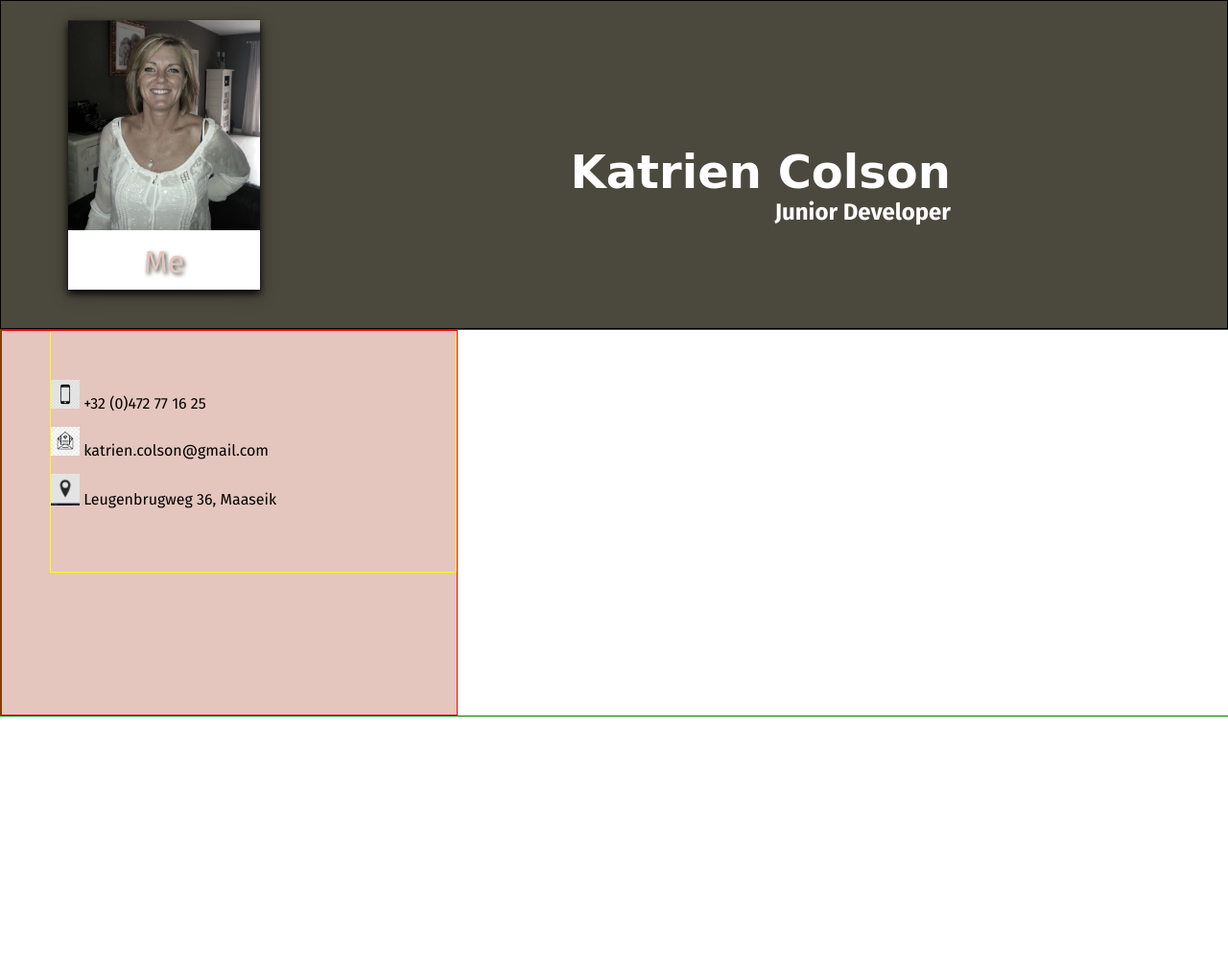
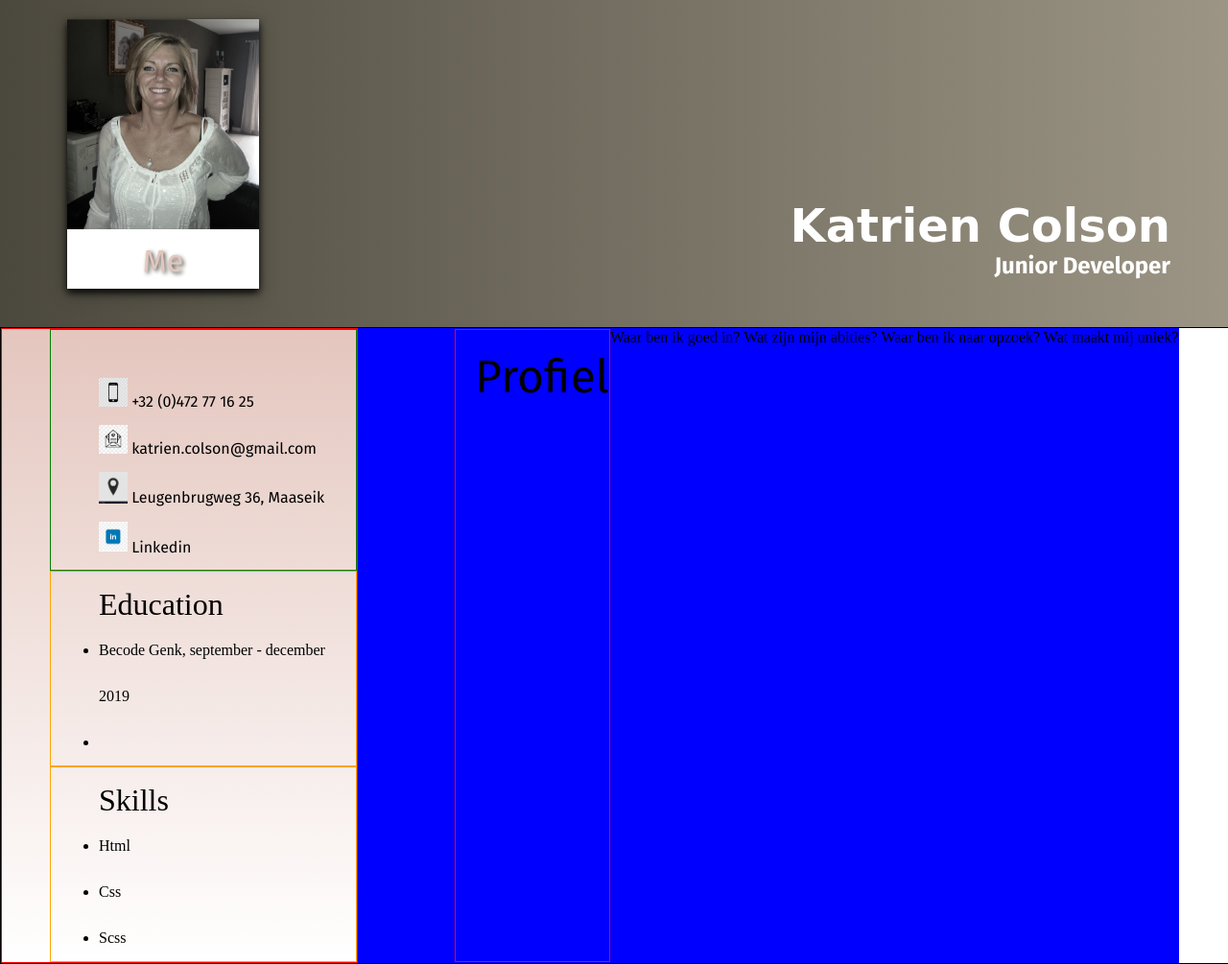
Before and after one commit to KatrienColson/cv, a plain HTML site: page index.html in a window 1280 px wide. Shown: the whole page at 96% size. Before the commit the page ends 800 px from the top, so only its background shows below. Drawn offline with Linux system fonts and the light colour scheme; a web font is replaced by a local one.

Commit message:
deel cv maken

```diff
--- a/index.html
+++ b/index.html
@@ -25,20 +25,41 @@
     </div>
           <!--begin midden-->
     <div class="middle-container">
-        <div class="personal-box">
-           <ul>
-                <li><img src="img/phone.png" style="width:30px" style="height:30px";> +32 (0)472 77 16 25</li>
-                <li><img src="img/email.jpg" style="width:30px" style="height:30px";> katrien.colson@gmail.com</li>
-                <li><img src="img/pin.jpg" style="width:30px" style="height:30px";> Leugenbrugweg 36, Maaseik</li>
-            </ul>
+        <div class="column-left">
+            <div class="personal-box-list">
+                <ul>
+                    <li><img src="img/phone.png" style="width:30px" style="height:30px";> +32 (0)472 77 16 25</li>
+                    <li><img src="img/email.jpg" style="width:30px" style="height:30px";> katrien.colson@gmail.com</li>
+                    <li><img src="img/pin.jpg" style="width:30px" style="height:30px";> Leugenbrugweg 36, Maaseik</li>
+                    <li><img src="img/linkedin.jpg" style="width:30px" style="height:30px";> Linkedin</li>
+                 </ul>
+             </div>
+            <div class="education">
+               <div class="education-title"> Education</div>
+                <ul>
+                    <li>Becode Genk, september - december 2019</li>
+                    <li></li>
+                </ul>
+            </div>
 
-
-
+        <!--vaardigheden-->
+            <div class="skills">
+                <div class="skills-title"> Skills</div>
+                <ul>
+                    <li>Html</li>
+                    <li>Css</li>
+                    <li>Scss</li>
+                </ul>
+            </div>
         </div>
-
-
-
-
+        <!--rechtse-kolom-->
+         <div class="column-right">
+             <div class="border-profiel">Profiel</div>
+            Waar ben ik goed in?
+            Wat zijn mijn abities?
+            Waar ben ik naar opzoek?
+            Wat maakt mij uniek?
+         </div>
     </div>
 
 
--- a/style.css
+++ b/style.css
@@ -11,9 +11,12 @@ body{
     display: flex;
     flex-direction: row;
     flex-wrap: wrap;
-    border: 1px solid black;
     height: auto;
     background-color: #4B483D;
+    background-image: linear-gradient(to right,#4B483D, #9c9585);
+    justify-content: space-between;
+    align-items: flex-end;
+
 }
 div.polaroid {
     width: 200px;
@@ -50,46 +53,114 @@ div.container {
 .name{
     display: flex;
     flex-direction: column;
-    width: 760px;
     font-family: 'Calligraffitti', cursive;
     color: #FFFFFF;
 }
 h1{
-    padding-top: 150px;
-    text-align: right;
+
     font-size: 3rem;
-    margin-right: 40px;
+    margin-right: 60px;
 }
 h2{
+
     text-align: right;
     font-family: 'Fira Sans', sans-serif;
-    margin-right: 40px;
+    margin-right: 60px;
+    margin-bottom: 50px;
 }
-/*begin midden*/
+/*begin midden-links*/
+/*persoonlijke gegevens*/
 .middle-container{
     display: flex;
     flex-direction: row;
     flex-wrap: wrap;
     height: auto;
     width: 100%;
-    border: 1px solid green;
+    border: 1px solid black;
 }
-.personal-box{
-    width: 37%;
-    height: 400px;
+.column-left{
+    width: 25%;
     border: 1px solid red;
     background-color:  #E4C6BE;
+    background-image: linear-gradient( #E4C6BE, #FFFFFF);
+    padding-left: 50px;
 }
-.personal-box ul{
-    border: 1px solid yellow;
+.personal-box-list ul{
+    border: 1px solid green;
     height: 200px;
     text-align: left;
-    margin-left: 50px;
     padding-top: 50px;
     line-height: 300%;
 }
-.personal-box ul li{
+.personal-box-list ul li{
     list-style: none;
     font-family: 'Fira Sans', sans-serif;
+    margin-left: 50px;
+}
+/*opleiding*/
+.education{
+    border: 1px solid orange;
+    height: auto;
+    text-align: left;
+    padding-top: 10px;
+    line-height: 300%;
+    padding-left: 50px;
+}
+.education-title{
+    font-size: 2rem;
+}
+.education-title ul{
+    border: 1px solid blue;
+    height: 100px;
+    text-align: left;
+    padding-top: 50px;
+    line-height: 300%;
+    list-style: none;
+}
+.education-title ul li{
+    font-family: 'Fira Sans', sans-serif;
+    margin-left: 50px;
+}
+/*vaardigheden*/
+.skills{
+    border: 1px solid orange;
+    height: auto;
+    text-align: left;
+    padding-top: 10px;
+    line-height: 300%;
+    padding-left: 50px;
+}
+.skills-title{
+    font-size: 2rem;
+}
+.skills-title ul{
+    border: 1px solid blue;
+    height: 100px;
+    text-align: left;
+    padding-top: 50px;
+    line-height: 300%;
+}
+.skills-title ul li{
+    font-family: 'Fira Sans', sans-serif;
+    margin-left: 50px;
 
 }
+/*rechtse kolom*/
+.column-right{
+    display: flex;
+    flex-wrap: wrap;
+    flex-direction: row;
+    border: 1px solid blue;
+    background-color: blue;
+    justify-content: left;
+    padding-left: 100px;
+    height: auto;
+    width: auto;
+}
+.border-profiel{
+    border: 1px solid red;
+    font-size: 3rem;
+    font-family: 'Fira Sans', sans-serif;
+    padding-left: 20px;
+    padding-top: 20px;
+}
```
Also changed, not shown: img/linkedin.jpg (added).
